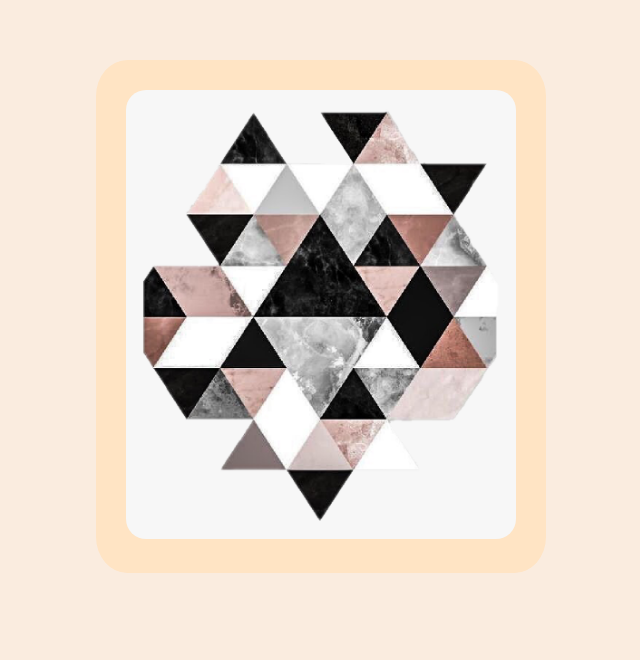
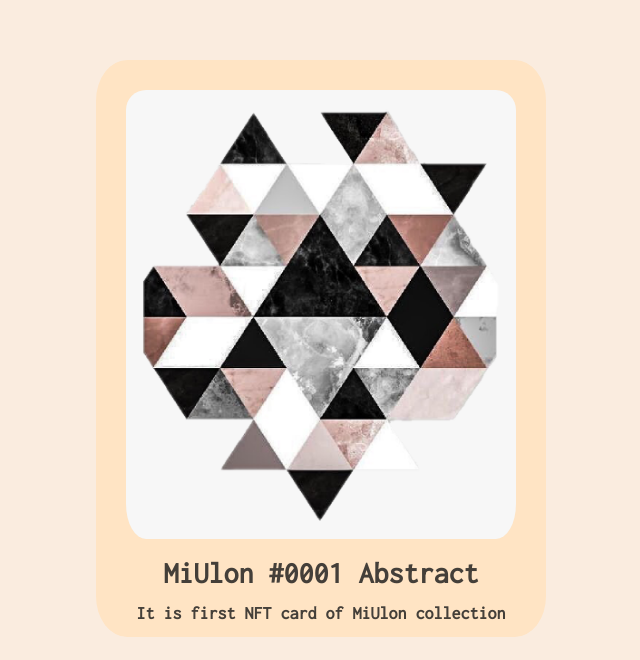
Before and after one commit to MiUlon/NftCard, a plain HTML site: page index.html in a window 1280 px wide. Shown: the part 140-800 px from the top of the page, without its empty margins (319-959 px from the left). Drawn offline with Linux system fonts and the light colour scheme.

Commit message:
title and description

```diff
--- a/index.html
+++ b/index.html
@@ -5,11 +5,19 @@
     <meta http-equiv="X-UA-Compatible" content="IE=edge">
     <meta name="viewport" content="width=device-width, initial-scale=1.0">
     <link rel="stylesheet" href="style.css">
-    <title>Document</title>
+    <link href="https://fonts.googleapis.com/css2?family=Inconsolata&family=Josefin+Sans&family=Ubuntu&display=swap" rel="stylesheet">
+    <title>NFT Card</title>
 </head>
 <body>
     <div class="Card">
         <img class="nftCardImage" src="0001.png" alt="NFT Card Icon">
+        <div class="cardTitle">MiUlon #0001 Abstract</div>
+        <p>It is first NFT card of MiUlon collection</p>
+        <div class="priceTime">
+            <div class="price">
+
+            </div>
+        </div>
     </div>
 </body>
 </html>
--- a/style.css
+++ b/style.css
@@ -6,6 +6,7 @@
 
 body {
     background-color: rgb(250, 236, 223);
+    font-family: Inconsolata, sans-serif;
 }
 
 .Card {
@@ -18,9 +19,25 @@ body {
 
 .Card img {
     width: 450px;
-    padding: 30px;
+    padding: 30px 30px 15px 30px;
 }
 
 .Card img.nftCardImage {
     border-radius: 50px;
 }
+
+.cardTitle {
+    color: rgb(68, 63, 57);
+    font-size: 30px;
+    font-weight: 700;
+    text-align: center;
+    margin-bottom: 15px;
+}
+
+.Card p {
+    color: rgb(68, 63, 57);
+    text-align: center;
+    font-size: 18px;
+    font-weight: 600;
+    padding-bottom: 15px;
+}
```
